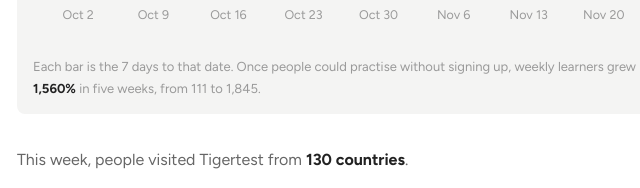
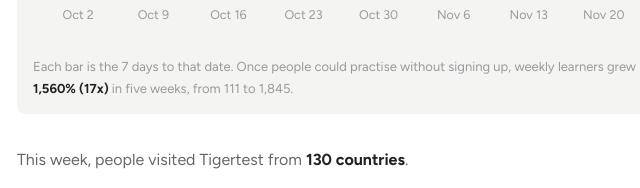
Before and after one commit to johnbr0phy/jbnet, a plain HTML site: page ai-lab/tigertest-million/index.html in a window 1280 px wide. Shown: the part 1080-1268 px from the top of the page, 299-939 px from the left. Drawn offline with Linux system fonts and the light colour scheme.

Commit message:
Tigertest article: add 17x to the growth caption (#36)
Claude-Session: https://claude.ai/code/session_01BKb6JnaKtRpLvpewDJqmDn

Co-authored-by: Claude <noreply@anthropic.com>

```diff
--- a/ai-lab/tigertest-million/index.html
+++ b/ai-lab/tigertest-million/index.html
@@ -117,7 +117,7 @@
 <line class="marker" x1="242.0" x2="242.0" y1="26" y2="252"/>
 <text class="mlab" x="248.0" y="36">No sign-up needed</text>
 </svg>
-    <figcaption>Each bar is the 7 days to that date. Once people could practise without signing up, weekly learners grew <strong>1,560%</strong> in five weeks, from 111 to 1,845.</figcaption>
+    <figcaption>Each bar is the 7 days to that date. Once people could practise without signing up, weekly learners grew <strong>1,560% (17x)</strong> in five weeks, from 111 to 1,845.</figcaption>
   </figure>
 
   <p>This week, people visited Tigertest from <strong>130 countries</strong>.</p>
```
